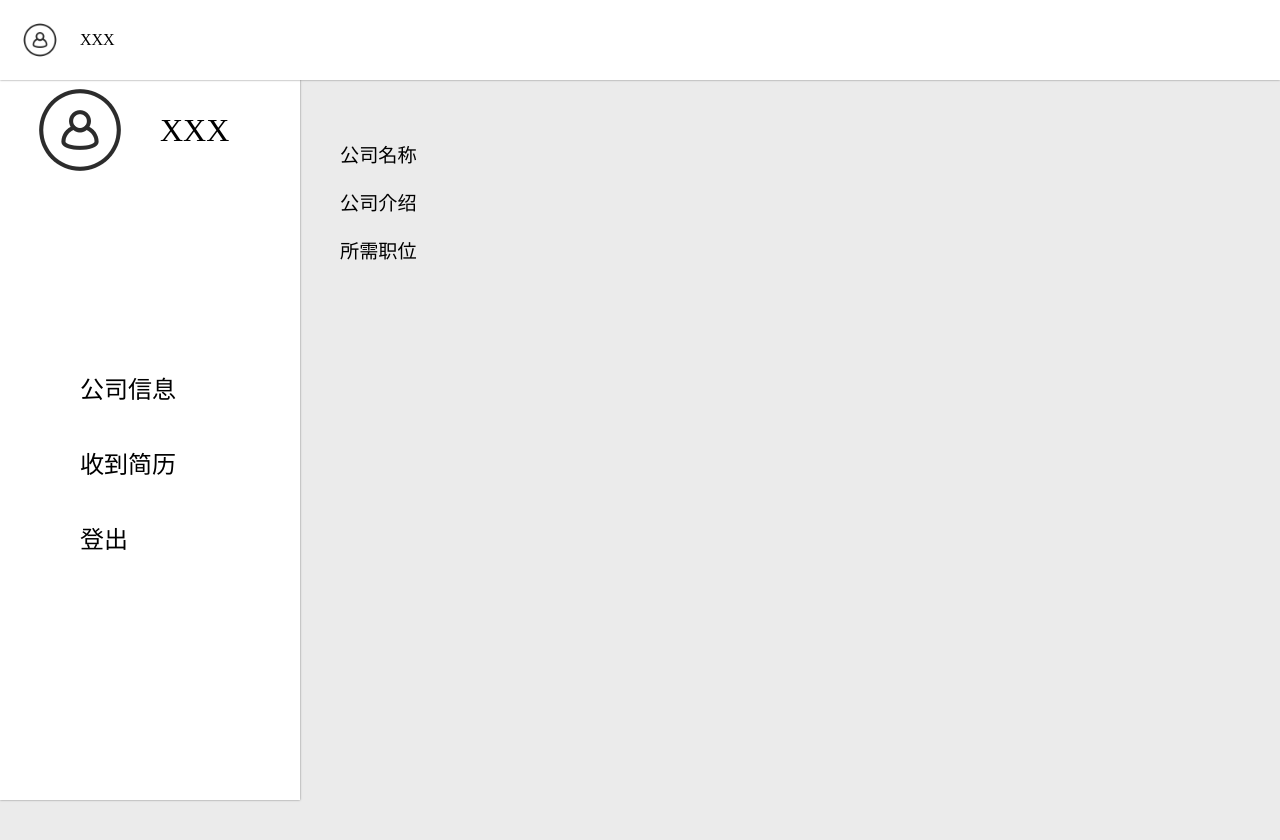
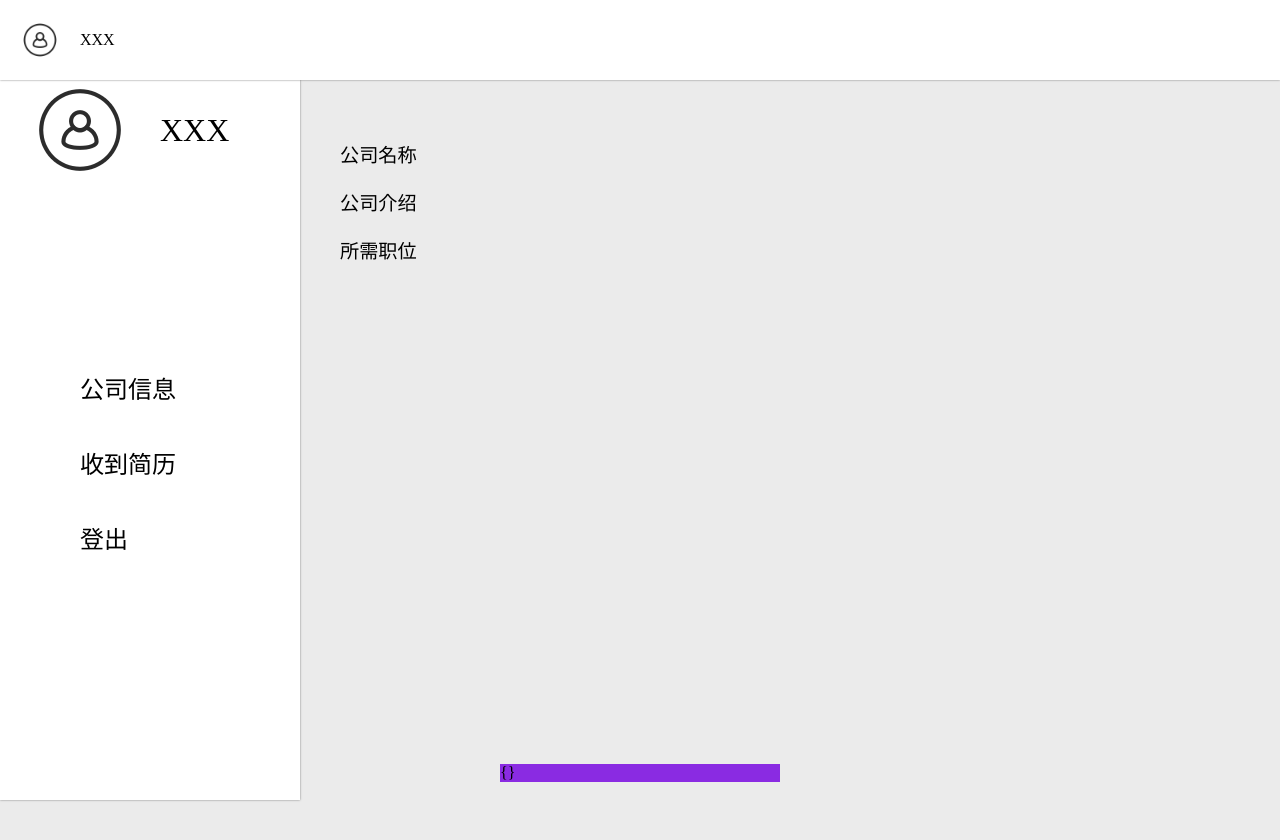
Before and after one commit to wjhswo/fuchuang, a Vue app: page /#/ in a window 1280 px wide. Shown: the top 840 px of the page. Built offline with nearby package versions, Linux system fonts and the light colour scheme; no server answers.

Commit message:
[feat] - 添加arco-design组件库

```diff
--- a/package.json
+++ b/package.json
@@ -8,11 +8,14 @@
     "lint": "vue-cli-service lint"
   },
   "dependencies": {
+    "axios": "^1.6.8",
     "core-js": "^3.8.3",
     "vue": "^3.2.13",
+    "vue-axios": "^3.5.2",
     "vue-router": "^4.3.0"
   },
   "devDependencies": {
+    "@arco-design/web-vue": "^2.55.0",
     "@babel/core": "^7.12.16",
     "@babel/eslint-parser": "^7.12.16",
     "@vue/cli-plugin-babel": "~5.0.0",
--- a/src/main.js
+++ b/src/main.js
@@ -1,8 +1,9 @@
 import { createApp } from 'vue'
 import App from './App.vue'
-
-import router from "@/router/index";
+import router from "@/router/index"
+import ArcoVue from "@arco-design/web-vue"
 
 const app = createApp(App)
 app.use(router)
+app.use(ArcoVue)
 app.mount('#app')
--- a/src/views/MainInterfaceForCompany.vue
+++ b/src/views/MainInterfaceForCompany.vue
@@ -4,6 +4,9 @@
         <CompanyMenuBar v-on:getMenu="getMenu"/>
         <GetResume v-if="menu[1]"/>
         <CompanyInformation v-if="menu[0]"/>
+    </div>
+    <div id="hahahah">
+        {{ ans }}
     </div>
 </template>
 
@@ -12,6 +15,7 @@ import CompanyMenuBar from "../components/CompanyMenuBar.vue"
 import GetResume from "../components/GetResume.vue"
 import CompanyInformation from "../components/CompanyInformation.vue"
 import HeadPart from "../components/HeadPart.vue"
+import axios from "axios"
 
 export default{
     components:{
@@ -23,14 +27,35 @@ export default{
     data(){
         return{
             menu:[true,false],
+            ans: {}
         }
     },
     methods:{
         getMenu(menu){
             this.menu=menu;
-        }
+        },
+    },
+
+    mounted() {
+        axios
+                .get('https://yesno.wtf/api')
+                .then( (res) => {
+                    console.log(res)
+                    this.ans = res.data.answer
+                })
     }
 }
+
+// mounted () {
+//     axios
+//             .get('https://www.runoob.com/try/ajax/json_demo.json')
+//             .then(function (res) {
+//         console.log(res)
+//     })
+// }
+
+
+
 </script>
 
 <style scoped>
@@ -38,4 +63,8 @@ export default{
     margin-left: 250px;
     margin-top: 140px;
 }
+#hahahah {
+    background-color: blueviolet;
+    margin: 500px;
+}
 </style>
```
Also changed, not shown: 1 other file (tests, documents, lock files or other folders).
